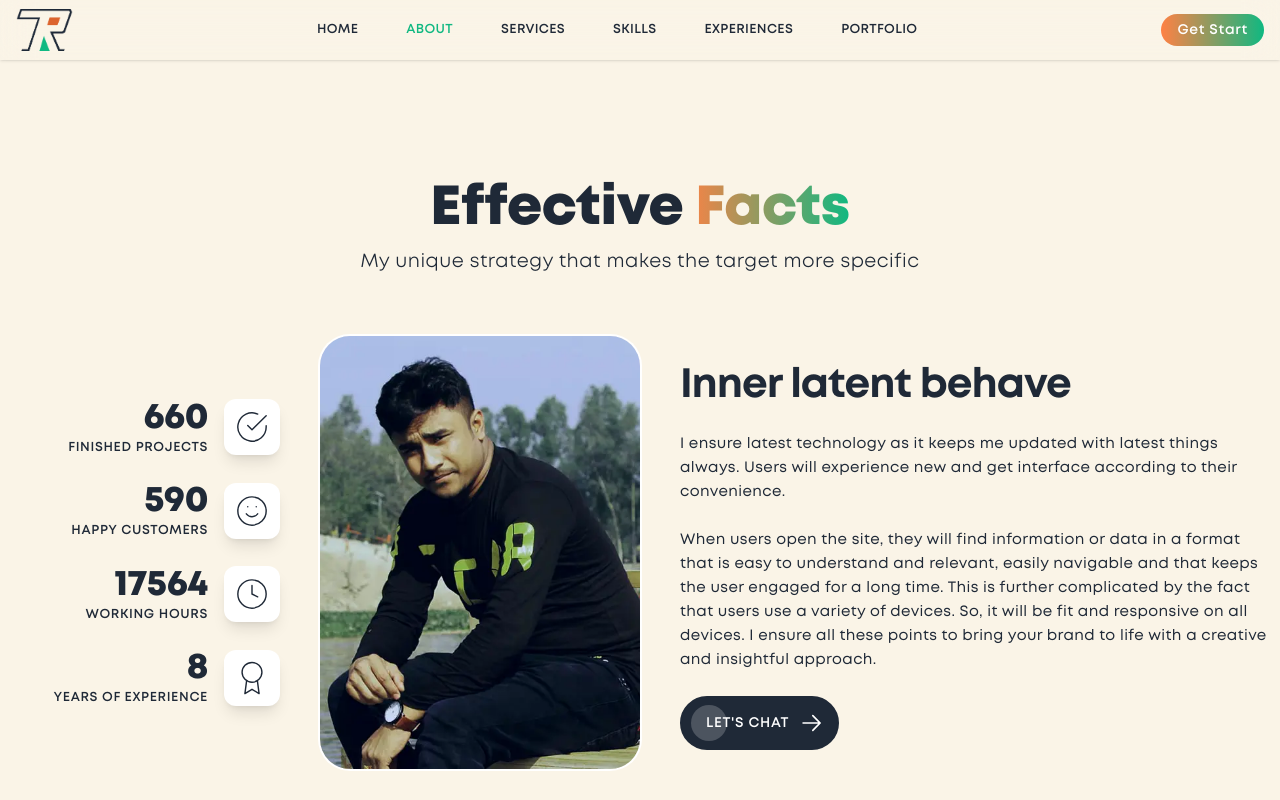
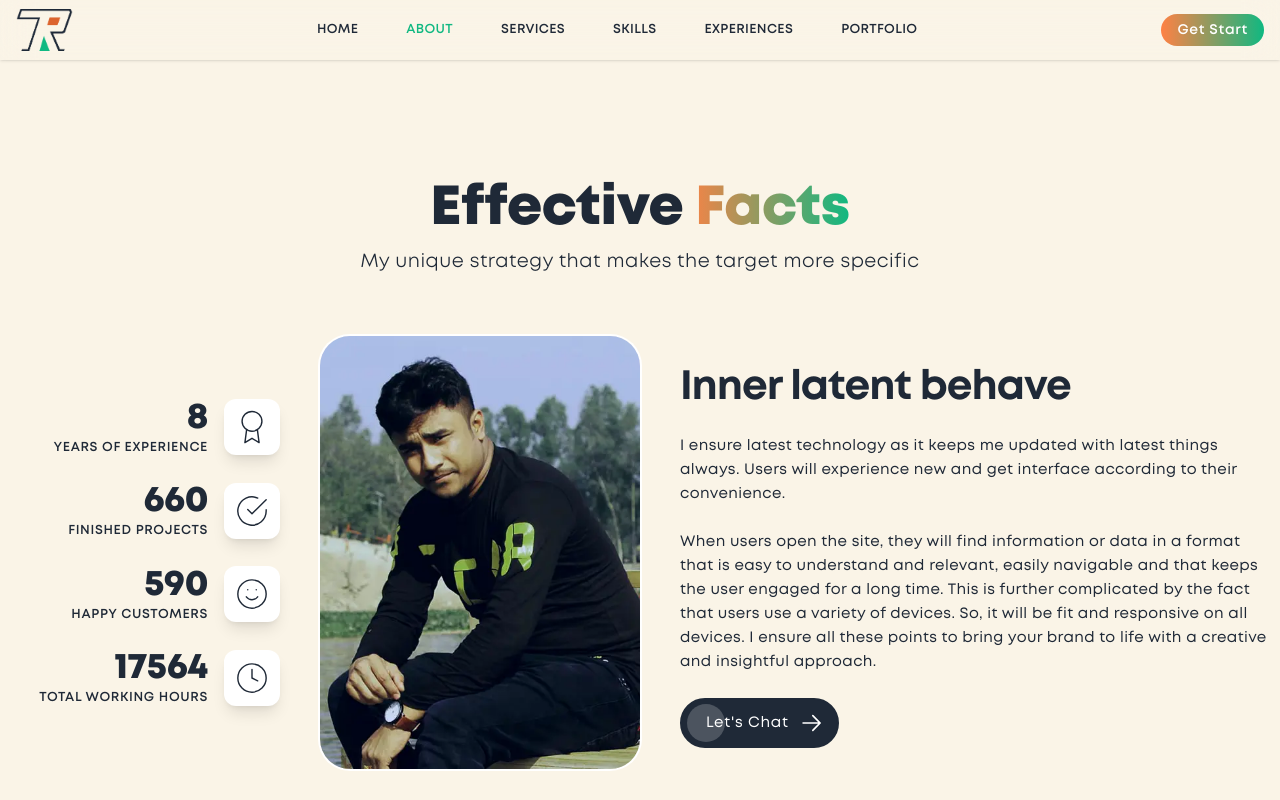
Before and after one commit to ToukirRj/Portfolio, a React (Vite) app: page /About in a window 1280 px wide. Shown: the top 800 px of the page. Built offline with nearby package versions, Linux system fonts and the light colour scheme.

Commit message:
no message

```diff
--- a/src/components/Bio.jsx
+++ b/src/components/Bio.jsx
@@ -20,9 +20,8 @@ const Bio = () => {
                         <div className="gap-6 space-y-0 flex sm:flex-row flex-col items-center">
                             <div className="sm:w-1/2 w-full animatable">
                                 <div className="mt-2 px-8">
-                                    <h2 className="flex items-center justify-start">
-                                        <svg xmlns="http://www.w3.org/2000/svg" width="26" height="26" viewBox="0 0 24 24" fill="none" stroke="#222" strokeWidth="1.5" strokeLinecap="round" strokeLinejoin="round" className="feather feather-briefcase"><rect x="2" y="7" width="20" height="14" rx="2" ry="2"></rect><path d="M16 21V5a2 2 0 0 0-2-2h-4a2 2 0 0 0-2 2v16"></path></svg>
-                                        <span className="ml-2 text-[27px] tracking-tight font-[600] text-[#1F2937]">Full Time (Official)</span>
+                                    <h2 className="flex items-center justify-start border-b-2 border-dotted border-[#1F2937]/[.5]">
+                                        <span className="text-[27px] tracking-tight font-[600] text-[#1F2937]">Full Time (Official)</span>
                                     </h2>
                                     <div className="mt-3 tracking-normal divide-y divide-[#1F2937]/[0.2]">
                                         {experienceData1.map(expo => (
@@ -49,9 +48,8 @@ const Bio = () => {
                             </div>
                             <div className="sm:w-1/2 w-full animatable">
                                 <div className="mt-2 px-8">
-                                    <h2 className="flex items-center justify-start">
-                                        <svg xmlns="http://www.w3.org/2000/svg" width="26" height="26" viewBox="0 0 256 256"><path fill="currentColor" d="M128 26a102 102 0 1 0 102 102A102.12 102.12 0 0 0 128 26m81.57 64h-40.18a139.15 139.15 0 0 0-23.45-50.2A90.32 90.32 0 0 1 209.57 90m8.43 38a89.7 89.7 0 0 1-3.83 26h-42.31a159 159 0 0 0 0-52h42.31a89.7 89.7 0 0 1 3.83 26m-90 90a1.75 1.75 0 0 1-1.32-.59C113.8 203.54 104.34 185.73 99 166h58c-5.34 19.73-14.8 37.54-27.68 51.41a1.75 1.75 0 0 1-1.32.59m-31.69-64a147.48 147.48 0 0 1 0-52h63.38a147.48 147.48 0 0 1 0 52ZM38 128a89.7 89.7 0 0 1 3.83-26h42.31a159 159 0 0 0 0 52H41.83A89.7 89.7 0 0 1 38 128m90-90a1.75 1.75 0 0 1 1.32.59C142.2 52.46 151.66 70.27 157 90H99c5.34-19.73 14.8-37.54 27.68-51.41A1.75 1.75 0 0 1 128 38m-17.94 1.8A139.15 139.15 0 0 0 86.61 90H46.43a90.32 90.32 0 0 1 63.63-50.2M46.43 166h40.18a139.15 139.15 0 0 0 23.45 50.2A90.32 90.32 0 0 1 46.43 166m99.51 50.2a139.15 139.15 0 0 0 23.45-50.2h40.18a90.32 90.32 0 0 1-63.63 50.2"/></svg>
-                                        <span className="ml-2 text-[27px] tracking-tight font-[600] text-[#1F2937]">Freelance (Online)</span>
+                                    <h2 className="flex items-center justify-start border-b-2 border-dotted border-[#1F2937]/[.5]">
+                                        <span className="text-[27px] tracking-tight font-[600] text-[#1F2937]">Freelance (Online)</span>
                                     </h2>
                                     <div className="mt-3 tracking-normal divide-y divide-[#1F2937]/[0.2]">
                                         {experienceData2.map(expo => (
--- a/src/components/Myself.jsx
+++ b/src/components/Myself.jsx
@@ -46,9 +46,9 @@ const Myself = () => {
                                         life with a creative and insightful approach.
                                     </p>
                                     <div className="mt-6 flex justify-start">
-                                        <Link to="https://wa.me/8801753778070" target="_blank" className="group h-[54px] w-auto relative overflow-hidden z-10 flex items-center rounded-full ps-6 pe-[12px] border-2 border-[#1F2937] bg-[#1F2937] text-[#FB8245] ease-in-out duration-500">
-                                            <span className='w-[36px] h-[36px] group-hover:w-[36px] group-hover:h-[36px] absolute -z-[1] left-[9px] opacity-20 group-hover:opacity-100 bg-white group-hover:bg-[#FB8245] rounded-full ease-in-out duration-500 btn-left'></span>
-                                            <span className='text-[#fff] group-hover:text-[#FB8245] text-[14px] font-[500] tracking-wider uppercase'>Let&apos;s Chat</span>
+                                        <Link to="https://wa.me/8801753778070" target="_blank" className="group h-[50px] w-auto relative overflow-hidden z-10 flex items-center rounded-full ps-6 pe-[12px] border-2 border-[#1F2937] bg-[#1F2937] text-[#FB8245] ease-in-out duration-500">
+                                            <span className='w-[38px] h-[38px] group-hover:w-[38px] group-hover:h-[38px] absolute -z-[1] left-[5px] opacity-20 group-hover:opacity-100 bg-white group-hover:bg-[#FB8245] rounded-full ease-in-out duration-500 btn-left'></span>
+                                            <span className='text-[#fff] group-hover:text-[#FB8245] text-[15px] font-[400] tracking-wider'>Let&apos;s Chat</span>
                                             <svg xmlns="http://www.w3.org/2000/svg" width="26" height="26" viewBox="0 0 1024 1024" className='relative ms-[10px] group-hover:ms-[15px] ease-in-out duration-500'>
                                                 <path fill="#fff" d="M754.752 480H160a32 32 0 1 0 0 64h594.752L521.344 777.344a32 32 0 0 0 45.312 45.312l288-288a32 32 0 0 0 0-45.312l-288-288a32 32 0 1 0-45.312 45.312L754.752 480z"/>
                                             </svg>
--- a/src/components/Steps.jsx
+++ b/src/components/Steps.jsx
@@ -21,7 +21,7 @@ const Steps = () => {
                             <div className="sm:w-2/6 w-full animatable">
                                 <ol role="list" className="overflow-hidden pl-[20px]">
                                     {stepsData.map(step => (
-                                        <li className="steplist relative w-full pb-5" key={step.id}>
+                                        <li className="steplist relative w-full pb-2" key={step.id}>
                                             <div className="bar bg-[#1F2937] w-0.5 h-full top-4 left-4 absolute" aria-hidden="true"></div>
                                             <div className="flex items-center relative">
                                                 <span className="flex items-center h-10">
--- a/src/components/Weapons.jsx
+++ b/src/components/Weapons.jsx
@@ -22,16 +22,16 @@ const Weapons = () => {
                   <h2 className="flex items-center mb-3">
                     <span className="text-[28px] w-full font-[600] tracking-tight text-[#1F2937] border-b-2 border-dotted border-[#1F2937]/[.5]">{category.title}</span>
                   </h2>
-                  <div className="divide-y divide-[#1F2937]/[.2]">
+                  <div className="divide-y divide-[#1F2937]/[.15]">
                     {category.skills.map((skill, skillIndex) => (
                       <div key={skillIndex} className="flex items-center justify-between py-3 px-4">
                         <div className="flex gap-2 items-center">
                           <div className="relative flex h-10 w-10 flex-none items-center justify-center rounded-full bg-white shadow-xl">
                             <img src={skill.icon} alt="icon" width="30" height="30" className='h-7 w-7 overflow-hidden rounded-full'/>
                           </div>
-                          <dd className='text-[#1F2937] font-[600] text-[17px]'>{skill.name}</dd>
+                          <dd className='text-[#1F2937] font-[600] text-[16px] tracking-normal'>{skill.name}</dd>
                         </div>
-                        <div className="flex items-center justify-center text-white font-medium text-[14px] w-12 h-6 rounded-full bg-[#1F2937]">{skill.percent}%</div>
+                        <div className="px-3 py-[2px] flex items-center justify-center text-[#1F2937] font-medium text-[17px] rounded-full bg-white shadow-xl">{skill.percent}%</div>
                       </div>
                     ))}
                   </div>
--- a/src/datas/statisticData.jsx
+++ b/src/datas/statisticData.jsx
@@ -4,12 +4,19 @@ const statisticData = [
     {
       id: 1,
       iconColor: "#1F2937",
+      iconPath: `<circle cx="12" cy="8" r="7"></circle><polyline points="8.21 13.89 7 23 12 20 17 23 15.79 13.88"></polyline>`,
+      value: 8,
+      label: "Years of Experience"
+    },
+    {
+      id: 2,
+      iconColor: "#1F2937",
       iconPath: `<path d="M22 11.08V12a10 10 0 1 1-5.93-9.14"></path><polyline points="22 4 12 14.01 9 11.01"></polyline>`,
       value: 660,
       label: "Finished projects"
     },
     {
-      id: 2,
+      id: 3,
       iconColor: "#1F2937",
       iconPath: `<circle cx="12" cy="12" r="10"></circle><path d="M8 14s1.5 2 4 2 4-2 4-2"></path><line x1="9" y1="9" x2="9.01" y2="9"></line>
       <line x1="15" y1="9" x2="15.01" y2="9"></line>`,
@@ -17,19 +24,12 @@ const statisticData = [
       label: "Happy customers"
     },
     {
-      id: 3,
+      id: 4,
       iconColor: "#1F2937",
       iconPath: `<circle cx="12" cy="12" r="10"></circle><polyline points="12 6 12 12 16 14"></polyline>`,
       value: 17564,
-      label: "Working hours"
-    },
-    {
-      id: 4,
-      iconColor: "#1F2937",
-      iconPath: `<circle cx="12" cy="8" r="7"></circle><polyline points="8.21 13.89 7 23 12 20 17 23 15.79 13.88"></polyline>`,
-      value: 8,
-      label: "Years of Experience"
-    },
+      label: "Total Working hours"
+    }
   ];
 
   export default statisticData;
```
